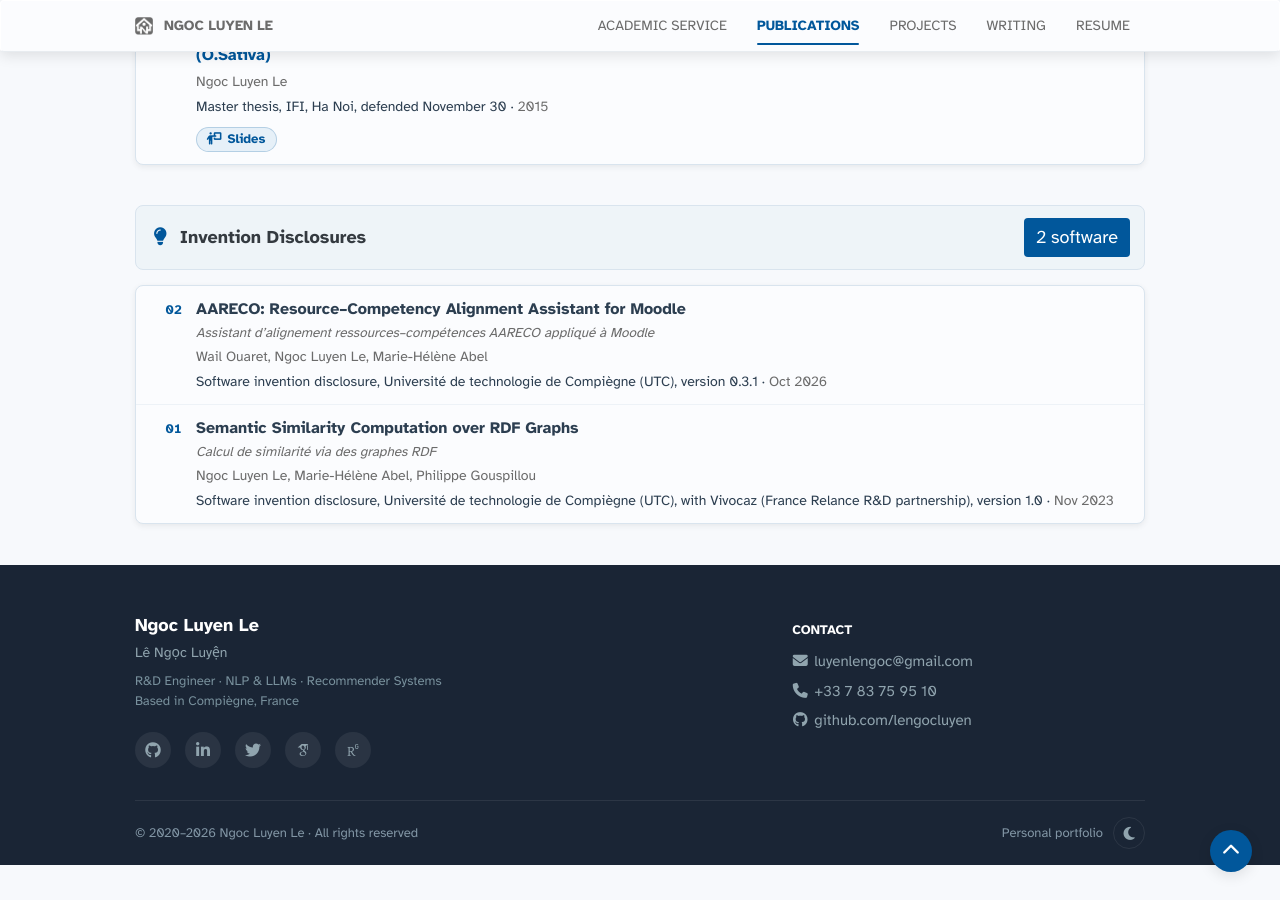
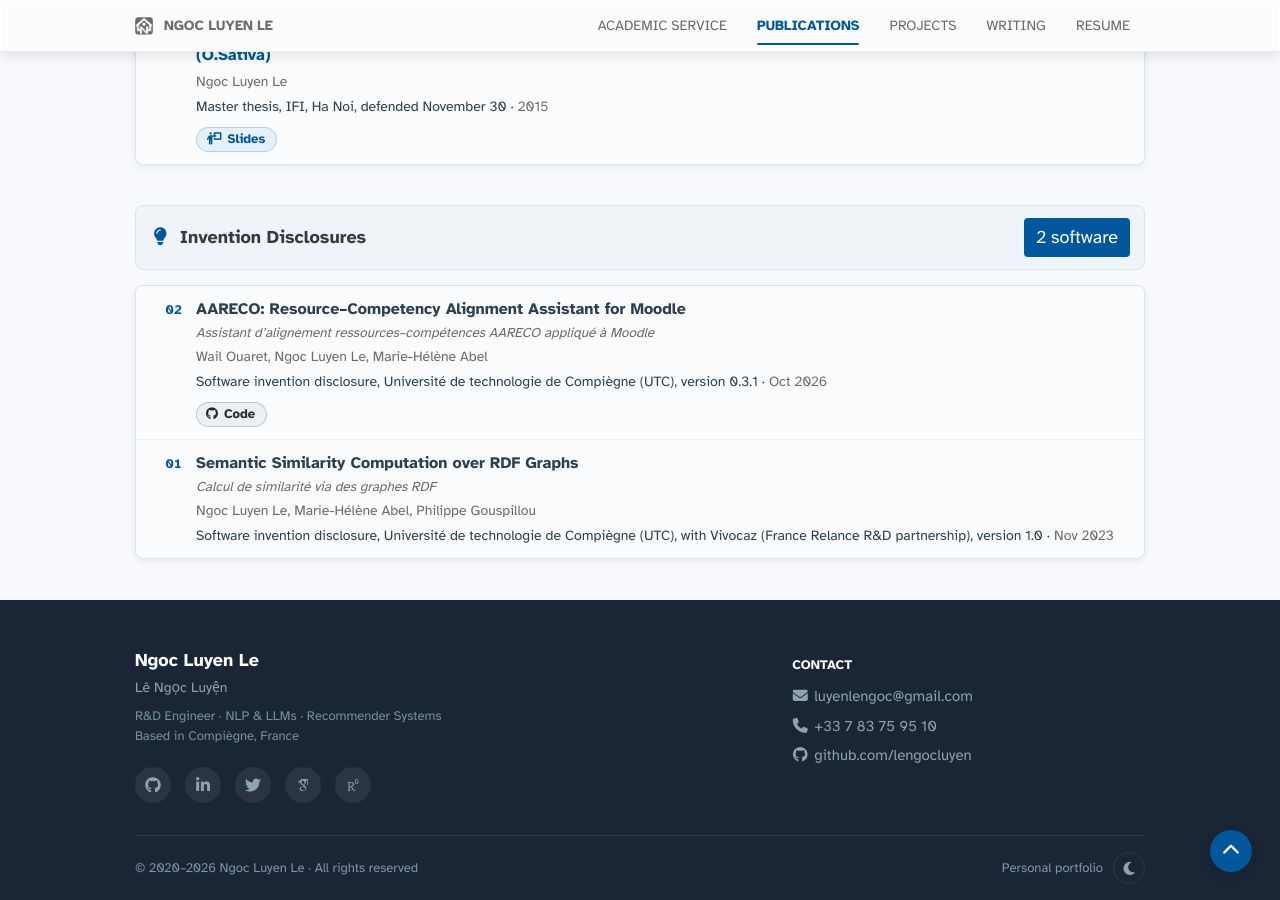
Before and after one commit to lengocluyen/lengocluyen.github.io, a Jekyll site: the page built from publications.html, in a window 1280 px wide and 900 px high, scrolled down 6997 px. Built offline with Jekyll 4.4.1, drawn with Linux system fonts in a browser that asks for light colours; some web fonts are replaced; a style sheet for code colours, icons or effects is not loaded.

Commit message:
Invention disclosures: link the AARECO source code
Co-Authored-By: Claude Opus 5.5 <noreply@anthropic.com>

```diff
--- a/_data/inventions.yml
+++ b/_data/inventions.yml
@@ -8,6 +8,9 @@
   authors: "Wail Ouaret, Ngoc Luyen Le, Marie-Hélène Abel"
   venue: "Software invention disclosure, Université de technologie de Compiègne (UTC), version 0.3.1"
   date: "Oct 2026"
+  links:
+    - label: Code
+      url: https://github.com/WailOuaret/moodle-competency-alignment-mvp
 - title: "Semantic Similarity Computation over RDF Graphs"
   original_title: "Calcul de similarité via des graphes RDF"
   authors: "Ngoc Luyen Le, Marie-Hélène Abel, Philippe Gouspillou"
```
